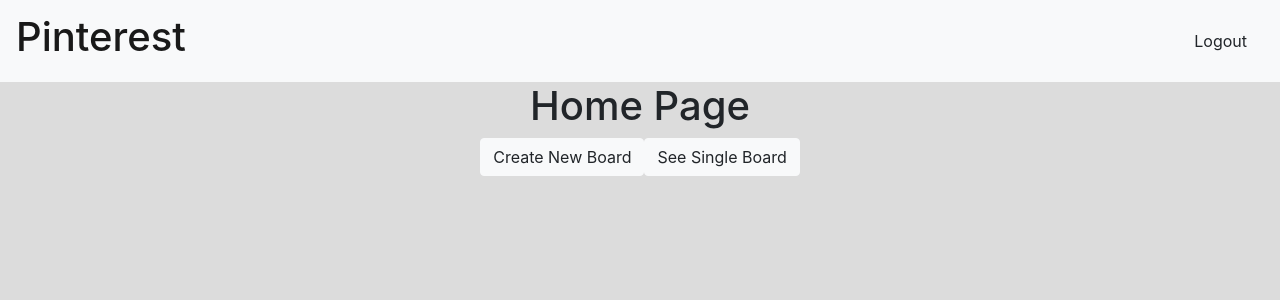
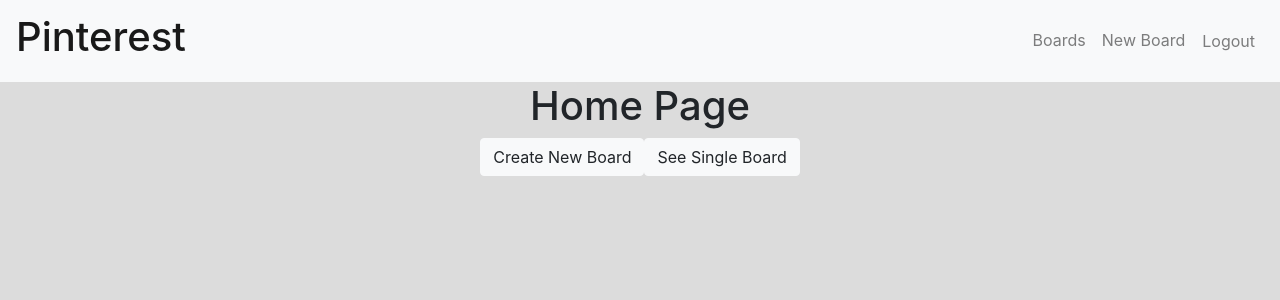
Before and after one commit to maggieisgreene/pinterest-routing, a React (Create React App) app: page / in a window 1280 px wide. Shown: the top 300 px of the page. Built offline with nearby package versions, Linux system fonts and the light colour scheme; no server answers; sample sign-in values are in the browser's storage.

Commit message:
better than callans

```diff
--- a/src/components/shared/MyNavbar/MyNavbar.js
+++ b/src/components/shared/MyNavbar/MyNavbar.js
@@ -1,4 +1,5 @@
 import React from 'react';
+import { Link } from 'react-router-dom';
 import firebase from 'firebase/app';
 import 'firebase/auth';
 import PropTypes from 'prop-types';
@@ -16,20 +17,37 @@
   render() {
     const { authed } = this.props;
 
+    const buildNavbar = () => {
+      if (authed) {
+        return (
+          <ul className="navbar-nav ml-auto">
+            <li className="nav-item">
+              <Link className="nav-link" to="/">Boards</Link>
+            </li>
+            <li className="nav-item">
+              <Link className="nav-link" to="/board/new">New Board</Link>
+            </li>
+            <li className="nav-item">
+              <button className="nav-link btn btn-light" onClick={this.logMeOut}>Logout</button>
+            </li>
+          </ul>
+        );
+      }
+
+      return (<ul className="navbar-nav ml-auto"></ul>);
+    };
+
     return (
       <div className="MyNavbar">
         <nav className="navbar navbar-expand-lg navbar-light bg-light">
-          <a className="navbar-brand" href="/"><h1>Pinterest</h1></a>
+          <Link className="navbar-brand" to="/"><h1>Pinterest</h1></Link>
           <button className="navbar-toggler" type="button" data-toggle="collapse" data-target="#navbarTogglerDemo02"
           aria-controls="navbarTogglerDemo02" aria-expanded="false" aria-label="Toggle navigation">
             <span className="navbar-toggler-icon"></span>
           </button>
+
           <div className="collapse navbar-collapse" id="navbarTogglerDemo02">
-            <ul className="navbar-nav mr-auto mt-2 mt-lg-0">
-            </ul>
-            <div className="form-inline my-2 my-lg-0">
-              { authed && (<button className="nav-link btn btn-light" onClick={this.logMeOut}>Logout</button>) }
-            </div>
+            { buildNavbar() }
           </div>
         </nav>
       </div>
```
